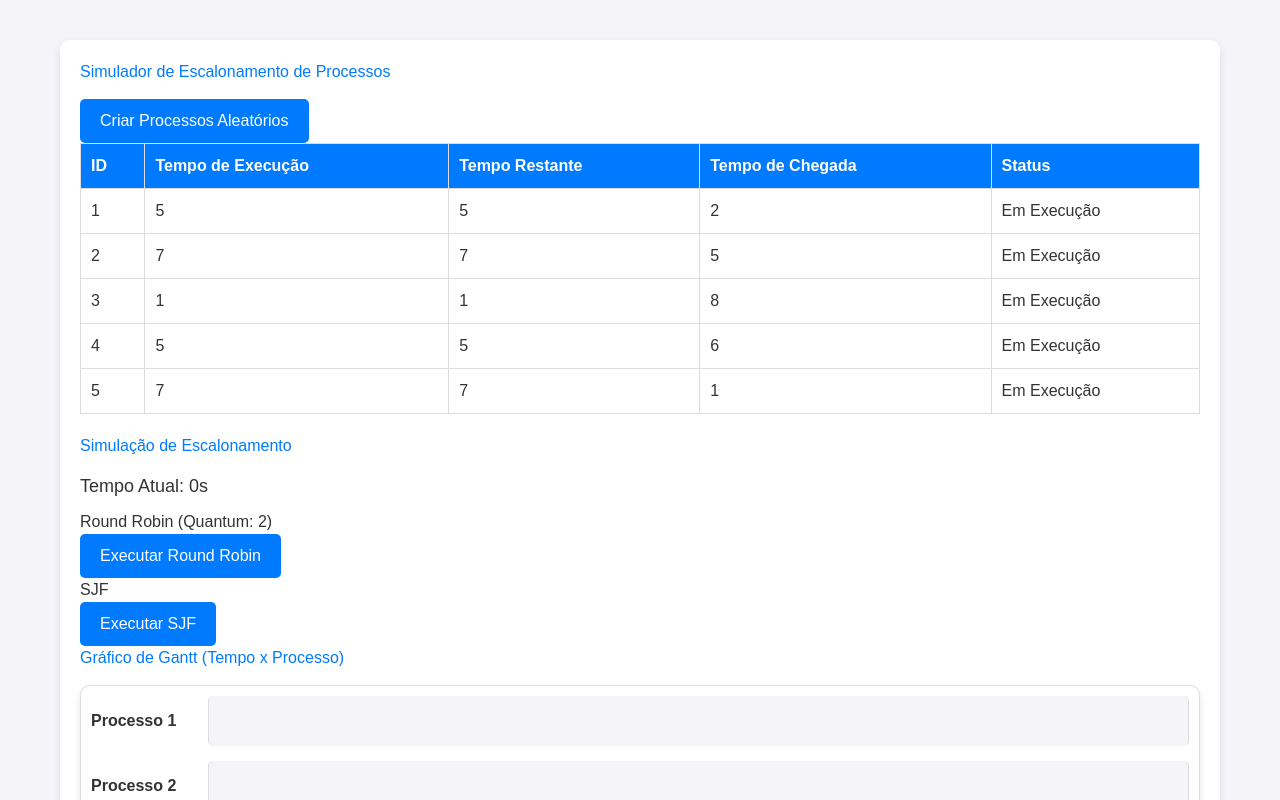
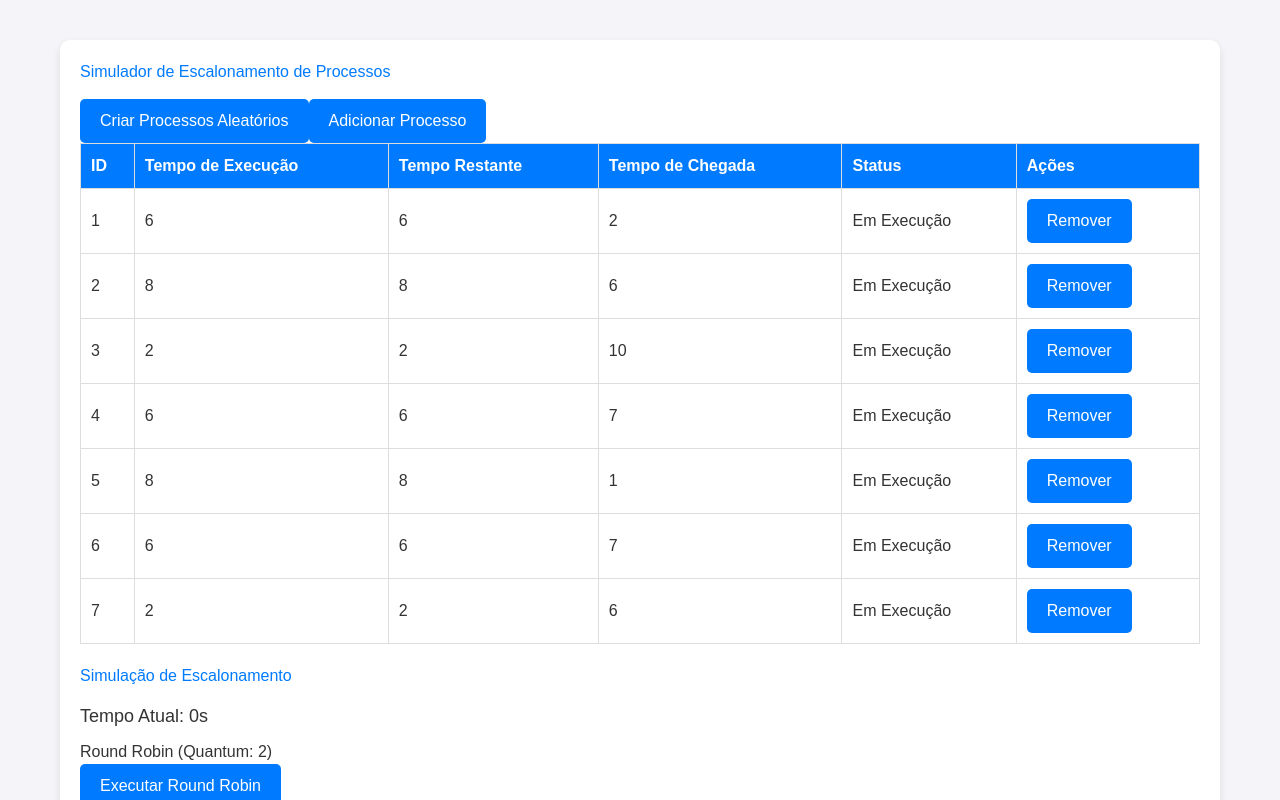
Before and after one commit to SidneyRMR/simulador-escalonamento, a Next.js app: page / in a window 1280 px wide. Both pictures are taken after a click on the button "Criar Processos Aleatórios". Shown: the top 800 px of the page. Built offline with nearby package versions, Linux system fonts and the light colour scheme.

Commit message:
adição de botões para remover, adicionar e alterar processos

```diff
--- a/src/app/Escalonador.css
+++ b/src/app/Escalonador.css
@@ -123,3 +123,28 @@ body {
     padding: 20px;
     box-shadow: 0 4px 8px rgba(0, 0, 0, 0.1);
   }
+
+  .scale {
+    display: flex;
+    justify-content: space-between;
+    margin-top: 10px;
+  }
+
+  .gantt-chart {
+    position: relative;
+  }
+
+  .time-scale {
+    position: absolute;
+    bottom: 0;
+    width: 100%;
+    display: flex;
+    justify-content: space-between;
+  }
+
+  .scale-mark {
+    position: absolute;
+    bottom: -20px;
+    width: 30px; /* Ajuste conforme necessário */
+    text-align: center;
+  }
--- a/src/app/Escalonador.js
+++ b/src/app/Escalonador.js
@@ -18,30 +18,47 @@ const Escalonador = () => {
   const restaurarProcessosOriginais = () => {
     setProcessos(processosIniciais.map(p => ({
       ...p,
-      tempoRestante: p.tempoExecucao, // Reseta o tempoRestante
-      finalizado: false // Marca todos como não finalizados
+      tempoRestante: p.tempoExecucao,
+      finalizado: false
     })));
   };
 
   const criarProcessosAleatorios = () => {
     limparGrafico();
-    const numProcessos = Math.floor(Math.random() * 4) + 3; // Entre 3 e 8 processos
+    const numProcessos = Math.floor(Math.random() * 6) + 3; // Entre 3 e 8 processos
     const novosProcessos = Array.from({ length: numProcessos }, (_, index) => ({
       id: index + 1,
-      tempoExecucao: Math.floor(Math.random() * 8) + 1, // Entre 1 e 8
-      tempoRestante: 0, // Inicializado a zero, será ajustado depois
-      tempoChegada: Math.floor(Math.random() * 8) + 1, // Entre 1 e 8
+      tempoExecucao: Math.floor(Math.random() * 10) + 1, // Entre 1 e 10
+      tempoRestante: 0,
+      tempoChegada: Math.floor(Math.random() * 10) + 1,
       finalizado: false
     }));
 
-    // Inicializa tempoRestante com o valor de tempoExecução
     const processosComTempoRestante = novosProcessos.map(p => ({
       ...p,
       tempoRestante: p.tempoExecucao
     }));
 
     setProcessos(processosComTempoRestante);
-    setProcessosIniciais(processosComTempoRestante); // Salva o estado inicial
+    setProcessosIniciais(processosComTempoRestante);
+  };
+
+  const adicionarProcesso = () => {
+    const novoProcesso = {
+      id: processos.length + 1,
+      tempoExecucao: Math.floor(Math.random() * 10) + 1,
+      tempoRestante: Math.floor(Math.random() * 10) + 1,
+      tempoChegada: Math.floor(Math.random() * 10) + 1,
+      finalizado: false
+    };
+
+    setProcessos(prev => [...prev, novoProcesso]);
+    setProcessosIniciais(prev => [...prev, novoProcesso]);
+  };
+
+  const removerProcesso = (id) => {
+    setProcessos(prev => prev.filter(p => p.id !== id));
+    setProcessosIniciais(prev => prev.filter(p => p.id !== id));
   };
 
   const iniciarEscalonamentoCircular = () => {
@@ -49,25 +66,23 @@ const Escalonador = () => {
     limparGrafico();
     setEmExecucao(true);
 
-    const fila = processos.map(p => ({ ...p })); // Cópia dos processos
+    const fila = processos.map(p => ({ ...p }));
     let tempoCorrente = 0;
 
     const intervalo = setInterval(() => {
       const processosDisponiveis = fila.filter(p => p.tempoChegada <= tempoCorrente && p.tempoRestante > 0);
 
-      // Se não houver processos disponíveis, adicionar um tempo ocioso
       if (processosDisponiveis.length === 0) {
         if (fila.every(p => p.finalizado)) {
           clearInterval(intervalo);
           setEmExecucao(false);
-          restaurarProcessosOriginais(); // Reseta os processos
+          restaurarProcessosOriginais();
           return;
         }
 
-        // Adiciona tempo ocioso ao gráfico de Gantt
         setGanttChart(prev => [
           ...prev,
-          { processoId: 'Ocioso', tempoInicio: tempoCorrente - 1, tempoFim: tempoCorrente } // Ajuste para corrigir o tempo
+          { processoId: 'Ocioso', tempoInicio: tempoCorrente - 1, tempoFim: tempoCorrente }
         ]);
         tempoCorrente++;
         return;
@@ -100,7 +115,7 @@ const Escalonador = () => {
     limparGrafico();
     setEmExecucao(true);
 
-    const fila = processos.map(p => ({ ...p })); // Cópia dos processos
+    const fila = processos.map(p => ({ ...p }));
     let tempoCorrente = 0;
 
     const intervalo = setInterval(() => {
@@ -108,19 +123,17 @@ const Escalonador = () => {
         .filter(p => p.tempoChegada <= tempoCorrente && p.tempoRestante > 0)
         .sort((a, b) => a.tempoRestante - b.tempoRestante);
 
-      // Se não houver processos disponíveis, adicionar um tempo ocioso
       if (processosDisponiveis.length === 0) {
         if (fila.every(p => p.finalizado)) {
           clearInterval(intervalo);
           setEmExecucao(false);
-          restaurarProcessosOriginais(); // Reseta os processos
+          restaurarProcessosOriginais();
           return;
         }
 
-        // Adiciona tempo ocioso ao gráfico de Gantt
         setGanttChart(prev => [
           ...prev,
-          { processoId: 'Ocioso', tempoInicio: tempoCorrente - 1, tempoFim: tempoCorrente } // Ajuste para corrigir o tempo
+          { processoId: 'Ocioso', tempoInicio: tempoCorrente - 1, tempoFim: tempoCorrente }
         ]);
         tempoCorrente++;
         return;
@@ -142,12 +155,21 @@ const Escalonador = () => {
     }, 1000);
   };
 
+  const atualizarCampo = (id, campo, valor) => {
+    setProcessos(prev => prev.map(processo => (
+      processo.id === id ? { ...processo, [campo]: parseInt(valor, 10) } : processo
+    )));
+  };
+
   return (
     <div className="container">
       <div className="card">
         <h2>Simulador de Escalonamento de Processos</h2>
         <button onClick={criarProcessosAleatorios} disabled={emExecucao}>
           Criar Processos Aleatórios
+        </button>
+        <button onClick={adicionarProcesso} disabled={emExecucao}>
+          Adicionar Processo
         </button>
         <table border="1">
           <thead>
@@ -157,16 +179,49 @@ const Escalonador = () => {
               <th>Tempo Restante</th>
               <th>Tempo de Chegada</th>
               <th>Status</th>
+              <th>Ações</th>
             </tr>
           </thead>
           <tbody>
             {processos.map(processo => (
               <tr key={processo.id}>
                 <td>{processo.id}</td>
-                <td>{processo.tempoExecucao}</td>
-                <td>{processo.tempoRestante}</td>
-                <td>{processo.tempoChegada}</td>
+                <td>
+                  <input
+                    type="number"
+                    min="1"
+                    max="10"
+                    value={processo.tempoExecucao}
+                    onChange={(e) => atualizarCampo(processo.id, 'tempoExecucao', e.target.value)}
+                    disabled={emExecucao}
+                  />
+                </td>
+                <td>
+                  <input
+                    type="number"
+                    min="0"
+                    max="10"
+                    value={processo.tempoRestante}
+                    onChange={(e) => atualizarCampo(processo.id, 'tempoRestante', e.target.value)}
+                    disabled={emExecucao}
+                  />
+                </td>
+                <td>
+                  <input
+                    type="number"
+                    min="0"
+                    max="10"
+                    value={processo.tempoChegada}
+                    onChange={(e) => atualizarCampo(processo.id, 'tempoChegada', e.target.value)}
+                    disabled={emExecucao}
+                  />
+                </td>
                 <td>{processo.finalizado ? 'Finalizado' : 'Em Execução'}</td>
+                <td>
+                  <button onClick={() => removerProcesso(processo.id)} disabled={emExecucao}>
+                    Remover
+                  </button>
+                </td>
               </tr>
             ))}
           </tbody>
@@ -206,7 +261,7 @@ const Escalonador = () => {
                           : `hsl(${(entry.processoId * 100) % 360}, 70%, 50%)`
                       }}
                     >
-                      {entry.processoId === 'Ocioso' ? '●' : ''} {/* Símbolo para Ocioso */}
+                      {entry.processoId === 'Ocioso' ? '●' : ''}
                     </div>
                   ))}
               </div>
```
